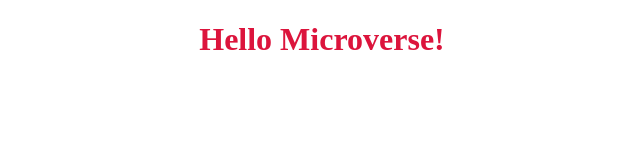
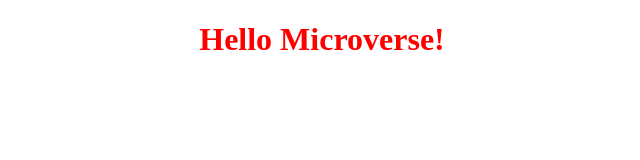
Before and after one commit to Kayonga99/Microverse-Hello-project, a website: page index.html in a window 1280 px wide. Shown: the whole page, without its empty margins (318-958 px from the left). Drawn offline with Linux system fonts and the light colour scheme.

Commit message:
fixed linter errors.

```diff
--- a/style.css
+++ b/style.css
@@ -1,5 +1,4 @@
 .name {
-    color:crimson;
-
-    text-align: center;
+  color: red;
+  text-align: center;
 }
```
Also changed, not shown: package.json (added, +9 -0 lines), .stylelintrc.json (added), 1 other file.
